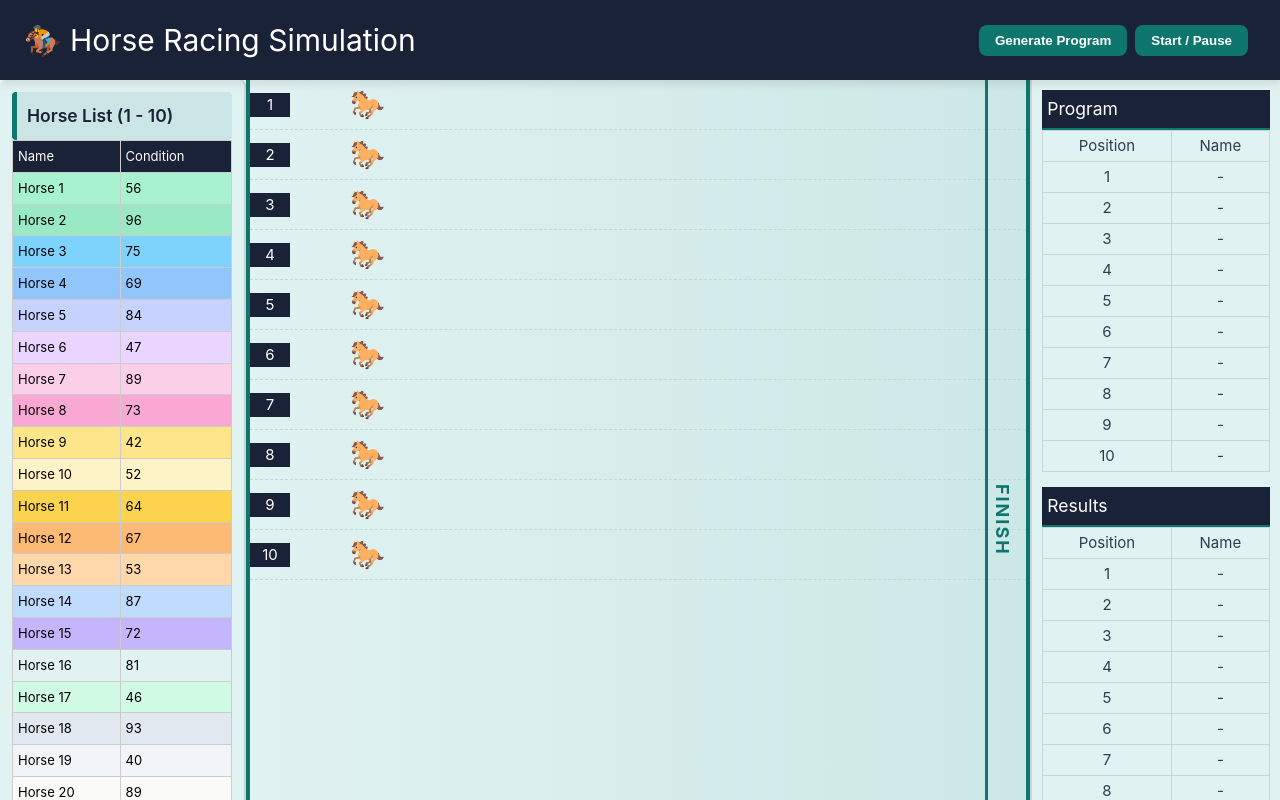
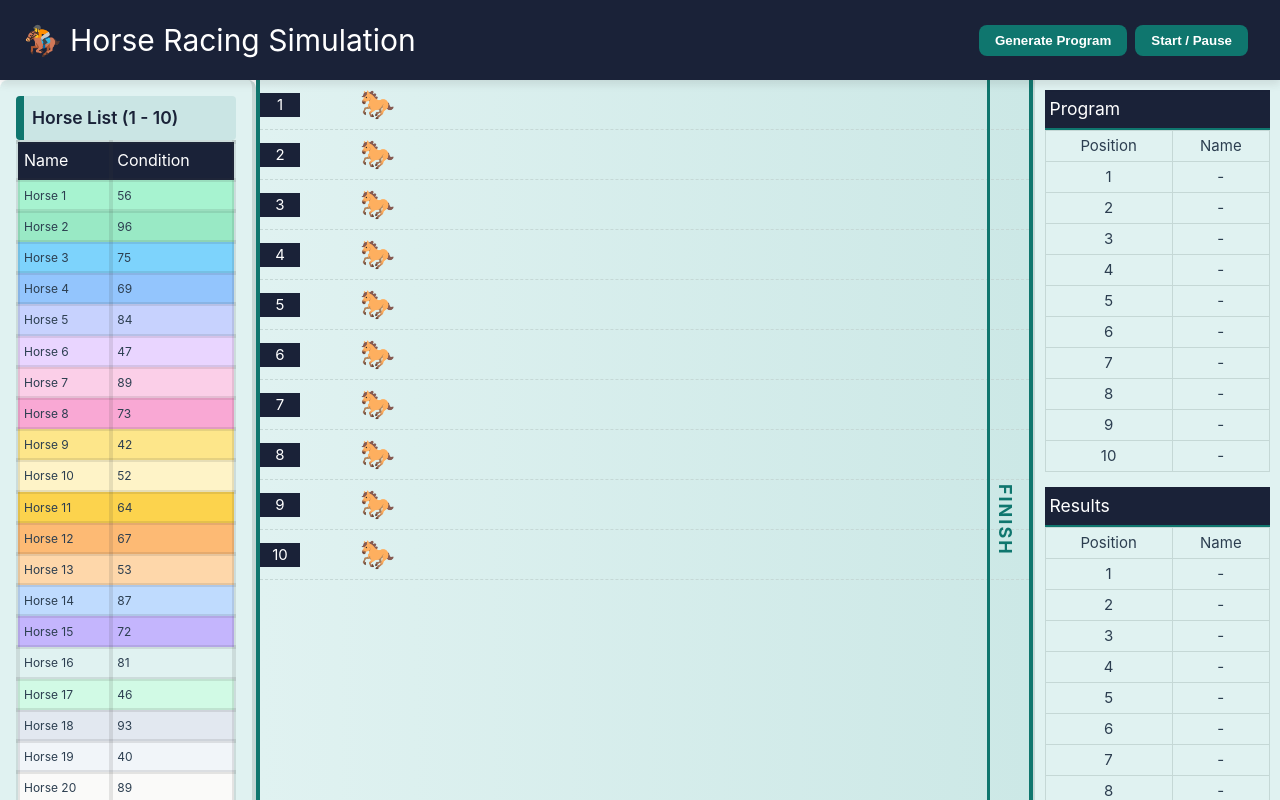
Before and after one commit to pelinoksuz/horse-racing-game, a Vue app: page / in a window 1280 px wide. Both pictures are taken after a click on the button "Generate Program". Built offline with nearby package versions, Linux system fonts and the light colour scheme.

Commit message:
fix: refactor the horse list

```diff
--- a/src/components/HorseList.vue
+++ b/src/components/HorseList.vue
@@ -9,11 +9,7 @@
         </tr>
       </thead>
       <tbody>
-        <tr
-          v-for="horse in horses"
-          :key="horse.id"
-          :style="{ backgroundColor: horse.color, color: getTextColor(horse.color) }"
-        >
+        <tr v-for="horse in horses" :key="horse.id" :style="{ backgroundColor: horse.color }">
           <td>{{ horse.name }}</td>
           <td>{{ horse.condition }}</td>
         </tr>
@@ -26,30 +22,24 @@
 defineProps({
   horses: Array,
 })
-
-const getTextColor = (bgColor) => {
-  const darkColors = ['red', 'blue', 'green', 'purple', 'brown']
-  return darkColors.includes(bgColor.toLowerCase()) ? 'white' : 'black'
-}
 </script>
 
 <style scoped>
 .horse-list {
   background: var(--color-primary);
-  border-right: 2px solid var(--color-border);
-  border-radius: 6px;
-  padding: 12px;
-  box-shadow: 0 2px 6px rgba(26, 34, 56, 0.15);
+  border-right: 4px solid var(--color-border);
+  border-radius: 8px;
+  padding: 16px;
 }
 
 .horse-list h3 {
   color: var(--color-secondary);
   background: rgba(15, 118, 110, 0.1);
-  border-left: 5px solid var(--color-accent);
-  padding: 8px 10px;
+  border-left: 8px solid var(--color-accent);
+  padding: 8px 16px;
   border-radius: 4px;
   font-weight: 600;
-  padding: 10px;
+  padding: 8px;
   width: 220px;
 }
 
@@ -61,18 +51,17 @@ table {
 th {
   background: var(--color-secondary);
   color: var(--color-text-light);
-  padding: 8px;
+  font-size: 16px;
 }
 
 td {
-  padding: 8px;
-  border-bottom: 1px solid var(--color-border);
+  font-size: 12px;
 }
+
 th,
 td {
-  padding: 5px;
-  border: 1px solid #ccc;
-  font-size: 13px;
+  padding: 4px;
+  border: 4px solid var(--vt-c-divider-light-2);
   text-align: left;
 }
 
```
